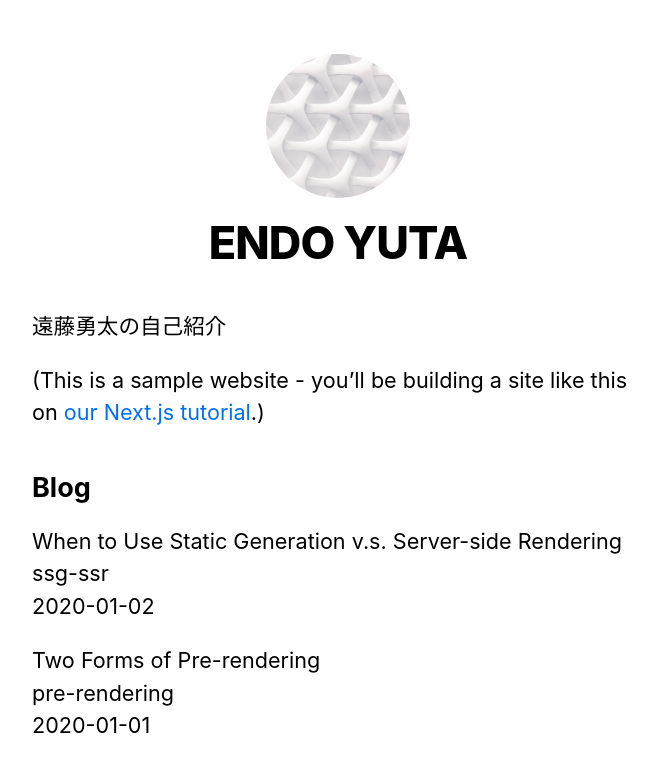
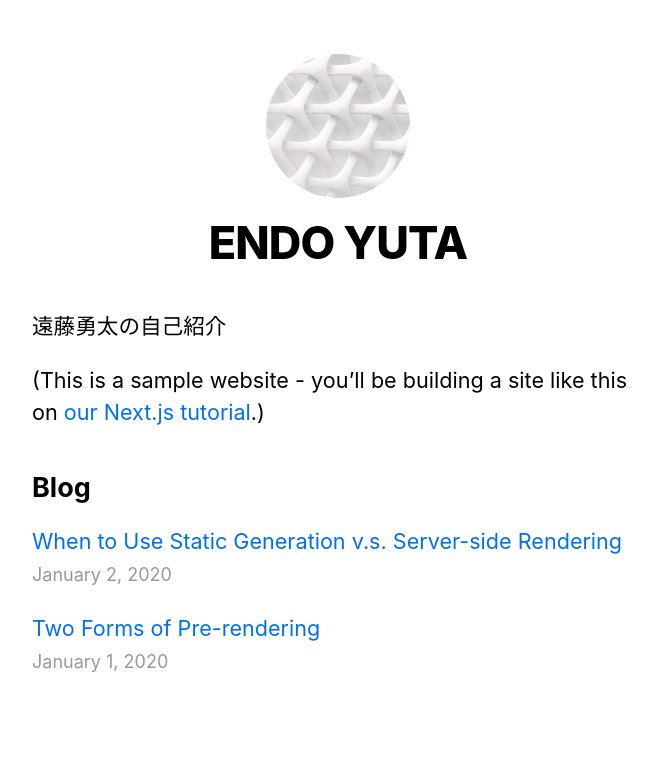
Before and after one commit to sria-endo/nextjs_tutorial, a Next.js app: page / in a window 1280 px wide. Shown: the top 772 px of the page, without its empty margins (302-959 px from the left). Built offline with nearby package versions, Linux system fonts and the light colour scheme.

Commit message:
レッスン５完了

```diff
--- /dev/null
+++ b/components/date.js
@@ -0,0 +1,6 @@
+import { parseISO, format } from 'date-fns'
+
+export default function Date({ dateString }) {
+  const date = parseISO(dateString)
+  return <time dateTime={dateString}>{format(date, 'LLLL d, yyyy')}</time>
+}
--- a/package.json
+++ b/package.json
@@ -10,6 +10,7 @@
   },
   "dependencies": {
     "classnames": "^2.2.6",
+    "date-fns": "^2.22.1",
     "gray-matter": "^4.0.3",
     "next": "11.0.0",
     "react": "17.0.2",
--- a/pages/index.js
+++ b/pages/index.js
@@ -2,6 +2,8 @@
 import Layout, { siteTitle } from '../components/layout'
 import utilStyles from '../styles/utils.module.css'
 import { getSortedPostsData } from '../lib/posts'
+import Link from 'next/link'
+import Date from '../components/date'
 
 export async function getStaticProps() {
   const allPostsData = getSortedPostsData()
@@ -30,11 +32,13 @@
         <ul className={utilStyles.list}>
           {allPostsData.map(({ id, date, title }) => (
             <li className={utilStyles.listItem} key={id}>
-              {title}
+              <Link href={`/posts/${id}`}>
+                <a>{title}</a>
+              </Link>
               <br />
-              {id}
-              <br />
-              {date}
+              <small className={utilStyles.lightText}>
+                <Date dateString={date} />
+            </small>
             </li>
           ))}
         </ul>
```
Also changed, not shown: pages/posts/[id].js (+13 -7 lines), 1 other file (tests, documents, lock files or other folders).
